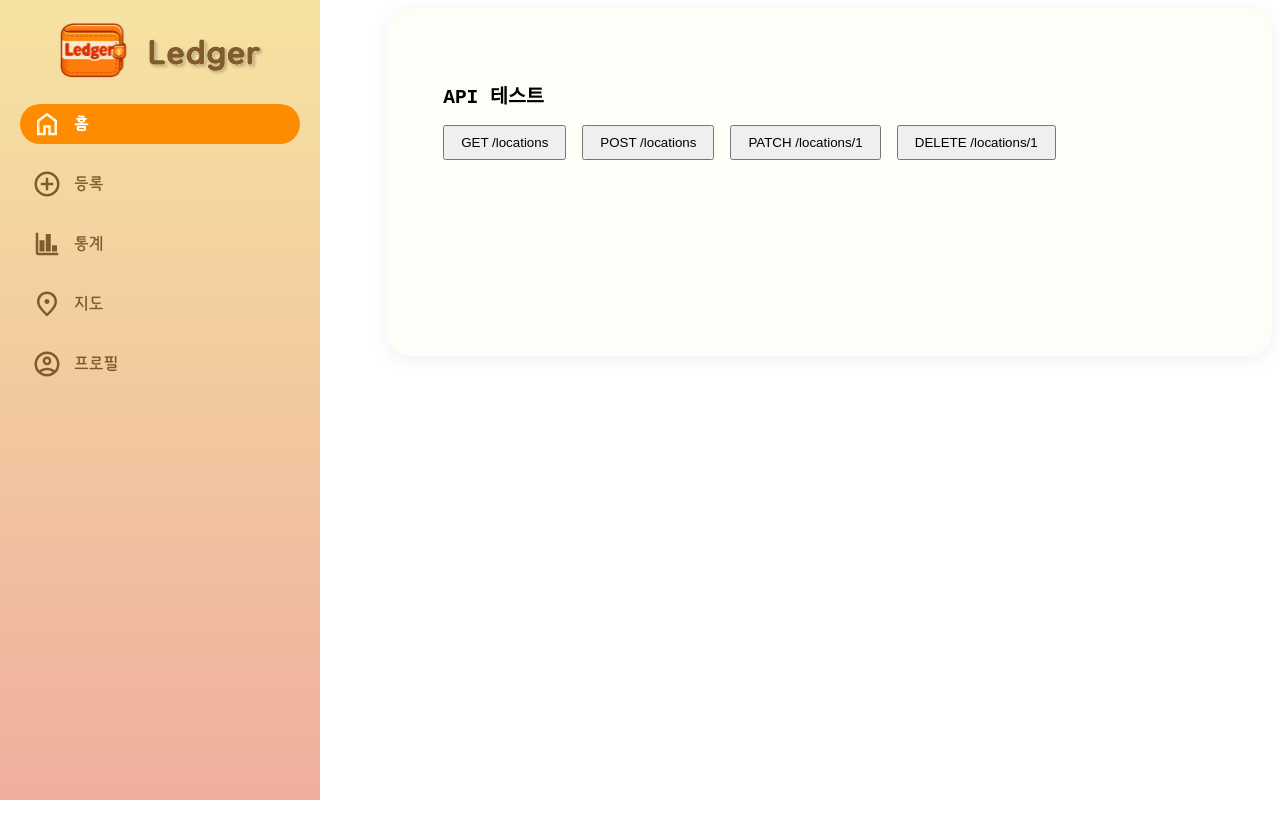
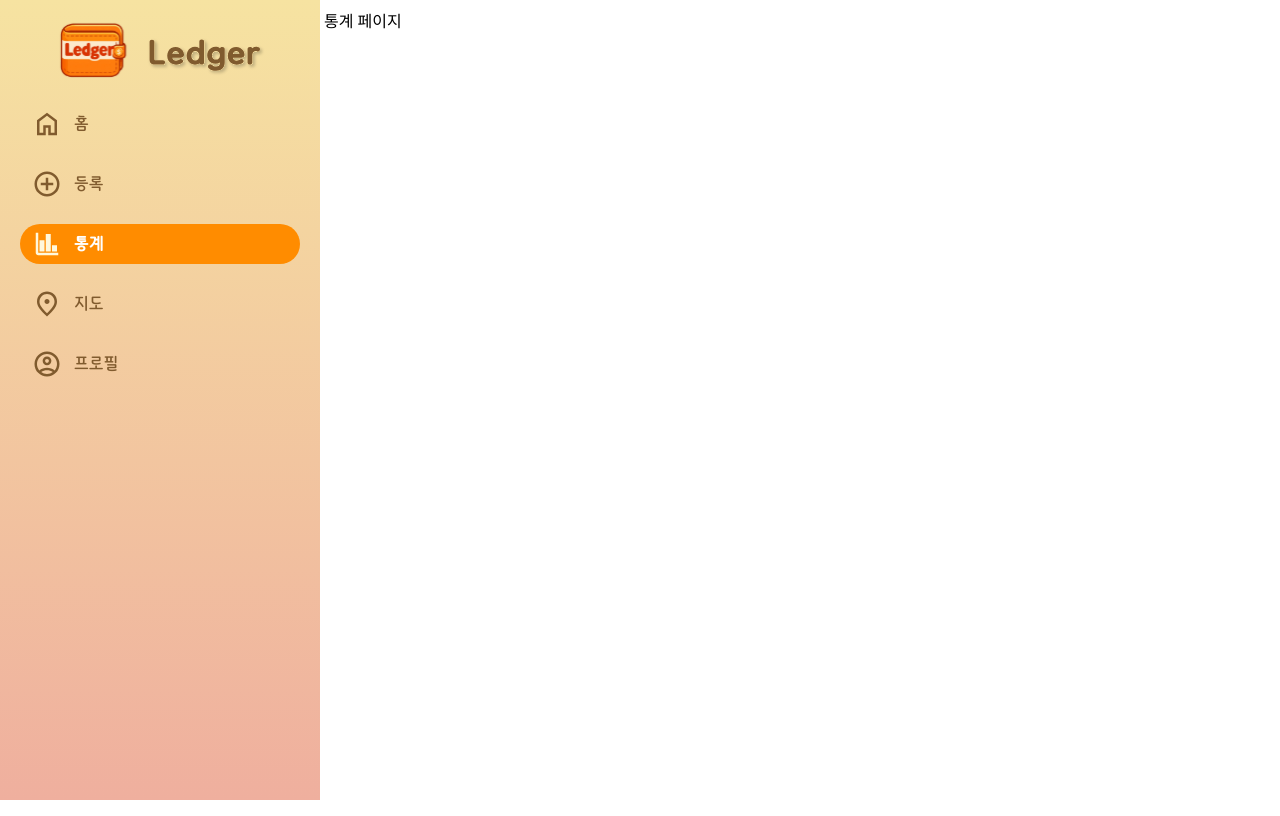
Before and after one commit to 20260304-KB7-27/Ledger-Thanos, a Vue app: page /stats in a window 1280 px wide. Built offline with nearby package versions, Linux system fonts and the light colour scheme.

Commit message:
feat : 통계 페이지 생성

```diff
--- a/src/App.vue
+++ b/src/App.vue
@@ -121,8 +121,8 @@ const menus = [
       :nav-bg="textColor"
     />
     <main class="content">
-      <section class="page-card">
-        <div style="padding: 2rem; font-family: monospace">
+      <section>
+        <!-- <div style="padding: 2rem; font-family: monospace">
           <h1>API 테스트</h1>
 
           <div style="display: flex; gap: 1rem; margin-bottom: 1.5rem">
@@ -139,11 +139,11 @@ const menus = [
             style="background: #f4f4f4; padding: 1rem; border-radius: 6px"
             >{{ JSON.stringify(result, null, 2) }}</pre
           >
-        </div>
+        </div> -->
+        <RouterView></RouterView>
       </section>
     </main>
   </div>
-  <RouterView></RouterView>
 </template>
 
 <style scoped>
@@ -156,7 +156,7 @@ button {
 }
 
 .content {
-  padding-left: 30%;
+  padding-left: 25%;
 }
 
 .page-card {
--- /dev/null
+++ b/src/pages/stats/Stats.vue
@@ -0,0 +1,15 @@
+<template>
+  <div>통계 페이지</div>
+</template>
+
+<script setup>
+
+
+
+</script>
+
+<style scoped>
+
+
+
+</style>
--- a/src/router/index.js
+++ b/src/router/index.js
@@ -16,7 +16,7 @@ const router = createRouter({
     {
       path: '/stats',
       name: 'stats',
-      component: () => {},
+      component: () => import('@/pages/stats/Stats.vue'),
     },
     {
       path: '/map',
```
Also changed, not shown: 1 other file (tests, documents, lock files or other folders).
